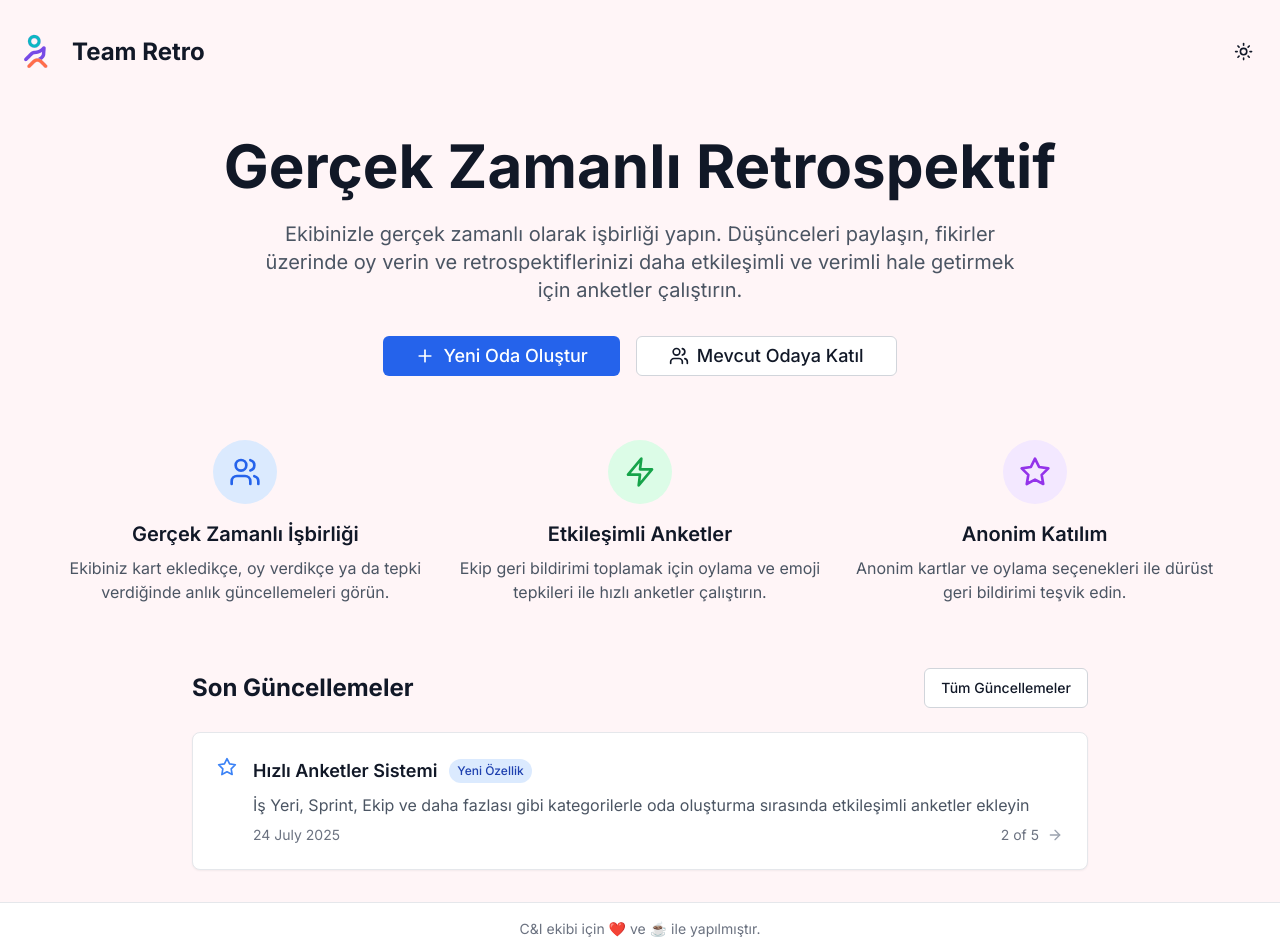
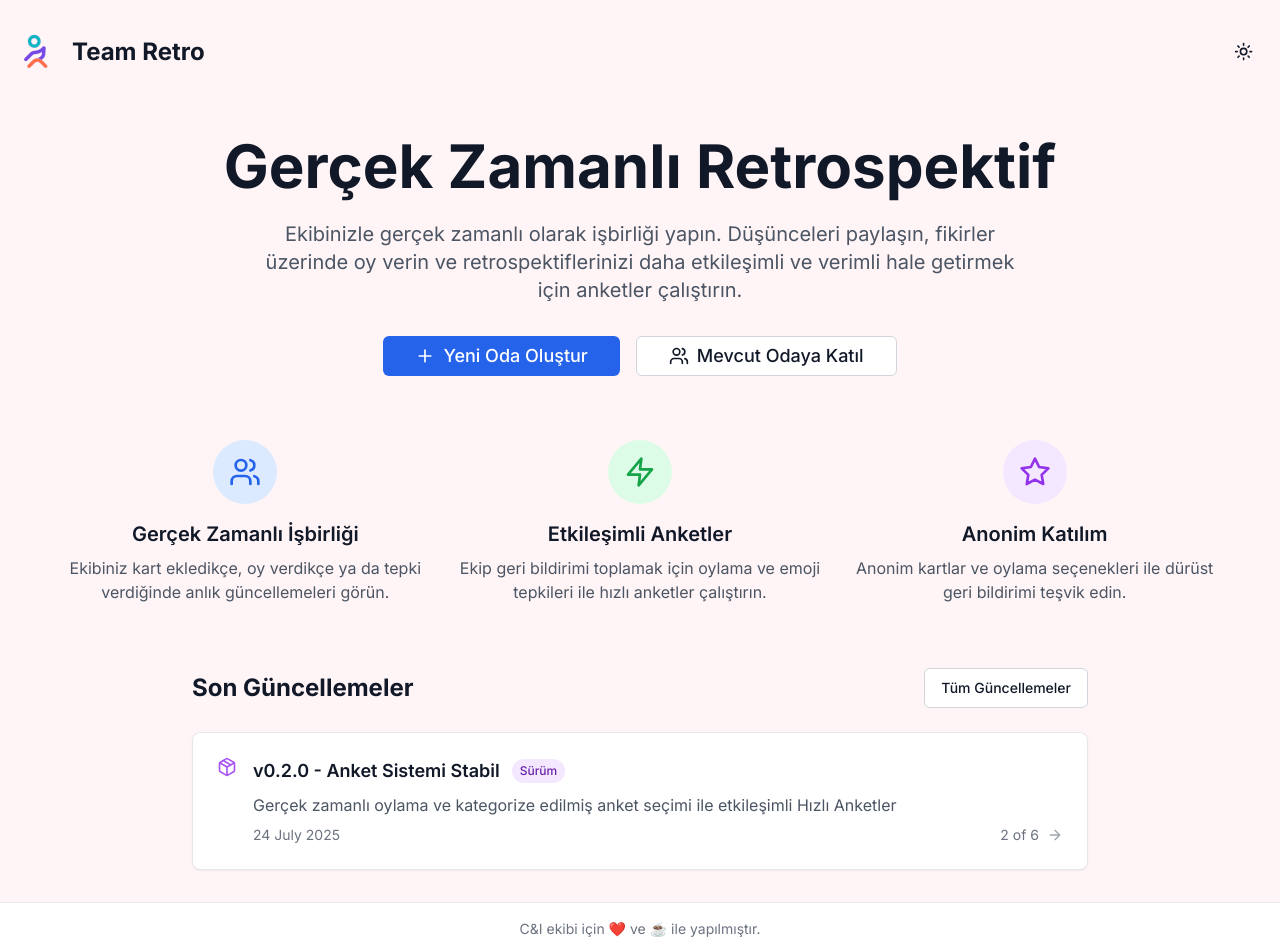
Before and after one commit to ali-gunes/team-retro, a Next.js app: page / in a window 1280 px wide. Shown: the top 952 px of the page. Built offline with nearby package versions, Linux system fonts and the light colour scheme.

Commit message:
Update changelogs and readme

```diff
--- a/src/components/updates-section.tsx
+++ b/src/components/updates-section.tsx
@@ -13,36 +13,43 @@ interface Update {
 }
 
 const updates: Update[] = [
+    {
+        id: '1',
+        type: 'feature',
+        title: 'Dışa Aktar',
+        description: 'PDF formatında dışa aktarma seçeneği eklendi',
+        date: '2025-07-24'
+      },
   {
-    id: '1',
+    id: '2',
     type: 'version',
-    title: 'v1.2.0 - Anket Sistemi Lansmanı',
-    description: 'Gerçek zamanlı oylama ve kategorize edilmiş anket seçimi ile etkileşimli Hızlı Anketler tanıtılıyor',
+    title: 'v0.2.0 - Anket Sistemi Stabil',
+    description: 'Gerçek zamanlı oylama ve kategorize edilmiş anket seçimi ile etkileşimli Hızlı Anketler',
     date: '2025-07-24'
   },
   {
-    id: '2',
+    id: '3',
     type: 'feature',
     title: 'Hızlı Anketler Sistemi',
     description: 'İş Yeri, Sprint, Ekip ve daha fazlası gibi kategorilerle oda oluşturma sırasında etkileşimli anketler ekleyin',
     date: '2025-07-24'
   },
   {
-    id: '3',
+    id: '4',
     type: 'improvement',
     title: 'Kart Silme İşlevi',
     description: 'Kart yazarları için uygun yetkilendirme ve UI geri bildirimi ile silme seçeneği eklendi',
     date: '2025-07-23'
   },
   {
-    id: '4',
+    id: '5',
     type: 'feature',
     title: 'Oda Bağlantılarını Paylaş',
     description: 'Toast bildirimleri ve otomatik katılım işlevi ile oda bağlantılarını panoya kopyalayın',
     date: '2025-07-23'
   },
   {
-    id: '5',
+    id: '6',
     type: 'improvement',
     title: 'Geliştirilmiş Oda Oluşturma',
     description: 'Kategorize edilmiş sekmeler ve geliştirilmiş kullanıcı deneyimi ile geçiş tabanlı anket seçimi',
```
Also changed, not shown: 2 other files (tests, documents, lock files or other folders).
